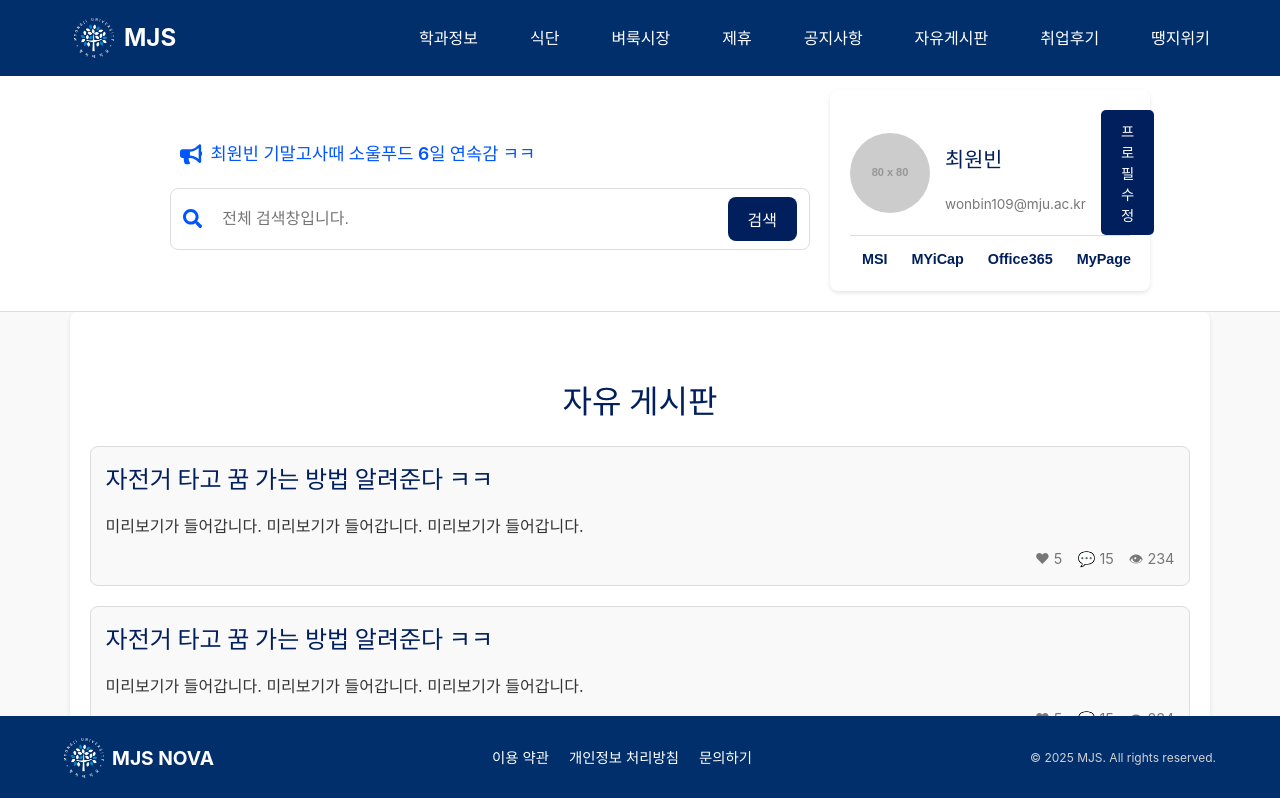
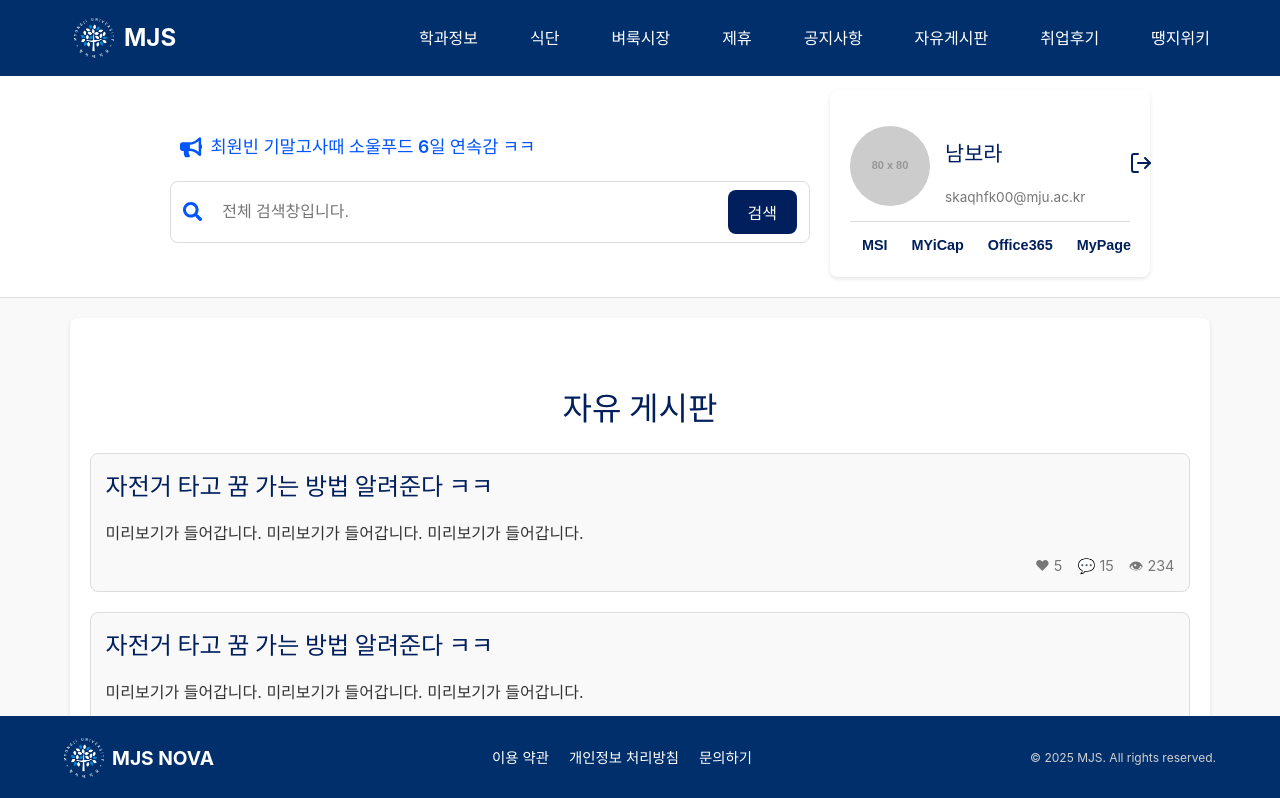
Before and after one commit to ChoiTheCreator/MJS-FRONT, a React (Vite) app: page /board in a window 1280 px wide. Shown: the top 798 px of the page. Built offline with nearby package versions, Linux system fonts and the light colour scheme.

Commit message:
<Feat> Media Quary 1024 기준 navbar 및 header compo design 변경

```diff
--- a/src/components/HeaderComponent.jsx
+++ b/src/components/HeaderComponent.jsx
@@ -1,4 +1,3 @@
-/*eslint-disable */
 /** @jsxImportSource @emotion/react */
 import { css } from '@emotion/react';
 import React from 'react';
@@ -88,16 +87,21 @@ const headerContainerStyle = css`
     margin-top: 70px;
     flex-shrink: 0;
     width: 25%;
+
+    @media (max-width: 1024px) {
+      display: none; /* 1024px 이하 화면에서 프로필 섹션 숨기기 */
+    }
   }
 
-  @media (max-width: 768px) {
+  @media (max-width: 1024px) {
     flex-direction: column;
     align-items: center;
+    padding: 15px;
 
-    .left-section,
-    .profile-wrapper {
+    .left-section {
       width: 100%;
       margin-left: 0;
+      margin-top: 0;
     }
 
     .highlight-and-search {
--- a/src/components/Navbar.jsx
+++ b/src/components/Navbar.jsx
@@ -1,17 +1,15 @@
 /** @jsxImportSource @emotion/react */
 import { css } from '@emotion/react';
-import React from 'react';
+import React, { useState } from 'react';
 import { Link } from 'react-router-dom';
 import logo from '../IMG/schoolLogo.png';
 
 // 색상 변수
 const navbarBgColor = '#002f6c';
 const textColor = '#ffffff';
-const hoverColor = 'rgba(255, 255, 255, 0.8)';
 const hoverBgColor = 'rgba(255, 255, 255, 0.2)';
 const borderRadius = '5px';
 
-// 스타일 정의
 const navbarStyle = css`
   width: 100%;
   background-color: ${navbarBgColor};
@@ -46,10 +44,29 @@ const navbarStyle = css`
     }
   }
 
+  .hamburger-menu {
+    display: none;
+    font-size: 1.8rem;
+    color: ${textColor};
+    cursor: pointer;
+
+    @media (max-width: 1024px) {
+      display: block;
+    }
+  }
+
   .menu {
     display: flex;
     list-style: none;
     gap: 20px;
+
+    @media (max-width: 1024px) {
+      display: none;
+      flex-direction: column;
+      width: 100%;
+      padding: 10px 0;
+      background-color: ${navbarBgColor};
+    }
 
     li {
       a {
@@ -61,17 +78,24 @@ const navbarStyle = css`
         transition: all 0.3s ease-in-out;
 
         &:hover {
-          color: ${navbarBgColor};
           background-color: ${hoverBgColor};
-          box-shadow: 0 4px 8px rgba(0, 0, 0, 0.15);
-          transform: scale(1.05);
         }
       }
     }
   }
+
+  .menu-open {
+    display: flex !important; /* 강제로 메뉴 보이기 */
+  }
 `;
 
 const Navbar = () => {
+  const [menuOpen, setMenuOpen] = useState(false);
+
+  const toggleMenu = () => {
+    setMenuOpen((prev) => !prev);
+  };
+
   return (
     <nav css={navbarStyle}>
       <div className="navbar-container">
@@ -83,8 +107,13 @@ const Navbar = () => {
           </Link>
         </div>
 
+        {/* 햄버거 메뉴 */}
+        <div className="hamburger-menu" onClick={toggleMenu}>
+          ☰
+        </div>
+
         {/* 메뉴 */}
-        <ul className="menu">
+        <ul className={`menu ${menuOpen ? 'menu-open' : ''}`}>
           <li>
             <Link to="/info">학과정보</Link>
           </li>
--- a/src/components/ProfileComponent.jsx
+++ b/src/components/ProfileComponent.jsx
@@ -1,6 +1,8 @@
 /** @jsxImportSource @emotion/react */
 import { css } from '@emotion/react';
 import React from 'react';
+import { FiLogOut } from 'react-icons/fi';
+import { useNavigate } from 'react-router-dom';
 
 const profileComponentStyle = css`
   display: flex;
@@ -41,19 +43,16 @@ const profileComponentStyle = css`
       }
     }
 
-    .profile-edit-btn {
+    .logout-btn {
       margin-left: auto;
-      background-color: #001f5c;
-      color: white;
-      padding: 10px 20px;
+      background-color: transparent;
       border: none;
-      border-radius: 5px;
       cursor: pointer;
-      font-weight: 600;
-      font-size: 0.9rem;
+      color: #001f5c;
+      font-size: 1.5rem;
 
       &:hover {
-        background-color: #003cb3;
+        color: #ff4d4d;
       }
     }
   }
@@ -92,6 +91,16 @@ const profileComponentStyle = css`
 `;
 
 const ProfileComponent = () => {
+  const navigate = useNavigate();
+
+  // 로그아웃 함수
+  const handleLogout = () => {
+    // auth 로직: 로그아웃 처리 (로컬 스토리지 제거 등)
+    localStorage.removeItem('userToken');
+    alert('로그아웃되었습니다.');
+    navigate('/login'); // 로그아웃 후 로그인 페이지로 이동
+  };
+
   return (
     <div css={profileComponentStyle}>
       <div className="profile-card">
@@ -101,10 +110,12 @@ const ProfileComponent = () => {
           alt="Profile"
         />
         <div className="profile-details">
-          <h4 className="profile-name">최원빈</h4>
-          <p className="profile-email">wonbin109@mju.ac.kr</p>
+          <h4 className="profile-name">남보라</h4>
+          <p className="profile-email">skaqhfk00@mju.ac.kr</p>
         </div>
-        <button className="profile-edit-btn">프로필 수정</button>
+        <button className="logout-btn" onClick={handleLogout} title="로그아웃">
+          <FiLogOut />
+        </button>
       </div>
 
       <div className="profile-navbar">
--- a/src/pages/BoardPage.jsx
+++ b/src/pages/BoardPage.jsx
@@ -1,25 +1,28 @@
-/*eslint-disable */
 /** @jsxImportSource @emotion/react */
 import { css } from '@emotion/react';
 import React from 'react';
 
 const boardPageStyle = css`
+  display: flex;
+  flex-direction: column;
   width: 100vw;
-  height: calc(100vh - 150px);
+  min-height: calc(100vh - 150px); // 화면 높이를 최소 100vh로 설정
   padding: 0;
   margin: 0;
-  overflow-y: auto;
+  overflow-y: hidden; // 부모 컨테이너의 스크롤 제거
   background-color: #f9f9f9;
 `;
 
 const mainSectionStyle = css`
+  flex-grow: 1; // 남은 공간을 차지하도록
   width: 86%;
   max-width: 1200px;
-  margin: 0 auto;
+  margin: 20px auto;
   padding: 40px 20px;
   background-color: white;
   border-radius: 8px;
   box-shadow: 0 2px 4px rgba(0, 0, 0, 0.1);
+  overflow-y: auto; // 게시판 컨텐츠 스크롤 가능
 `;
 
 const headingStyle = css`
```
